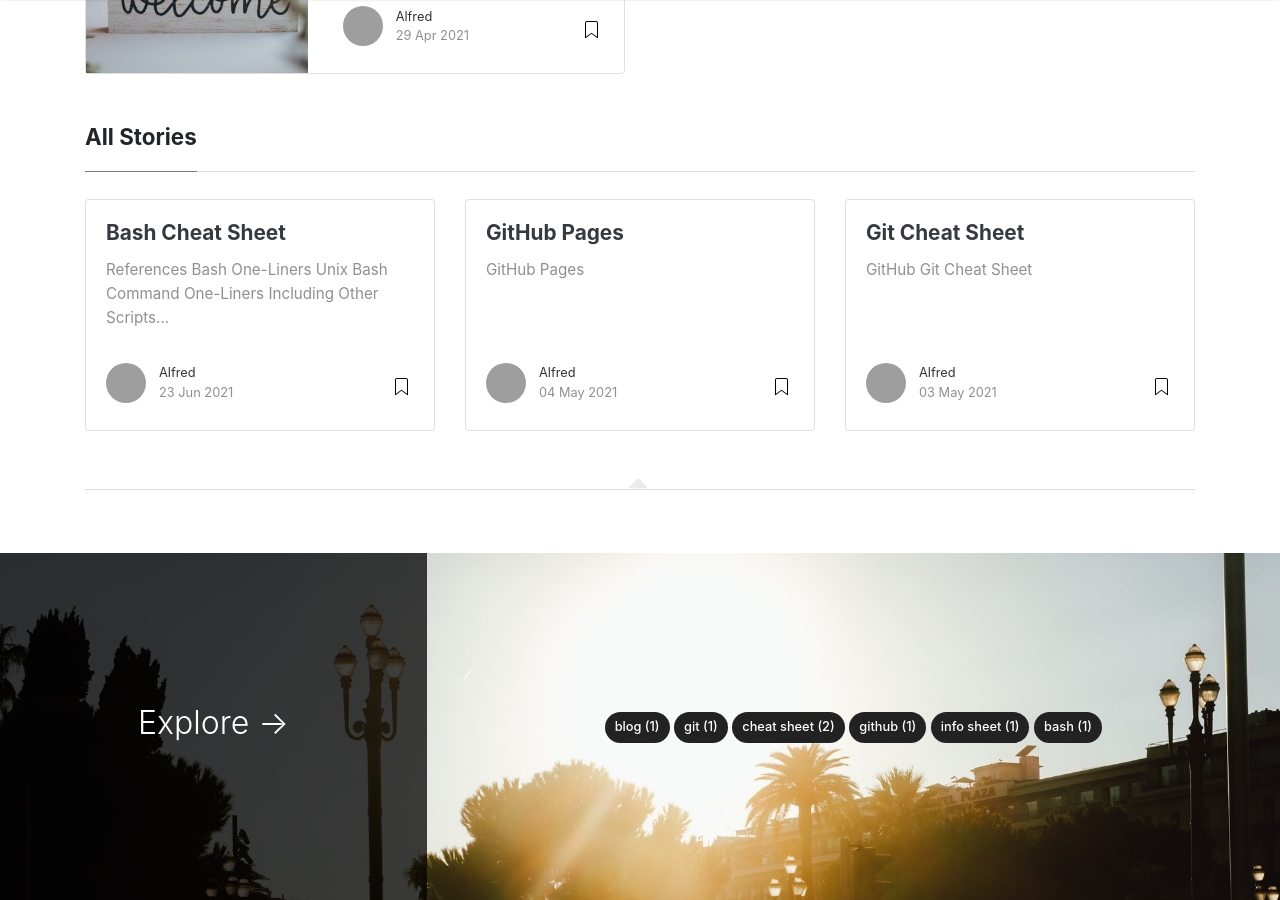
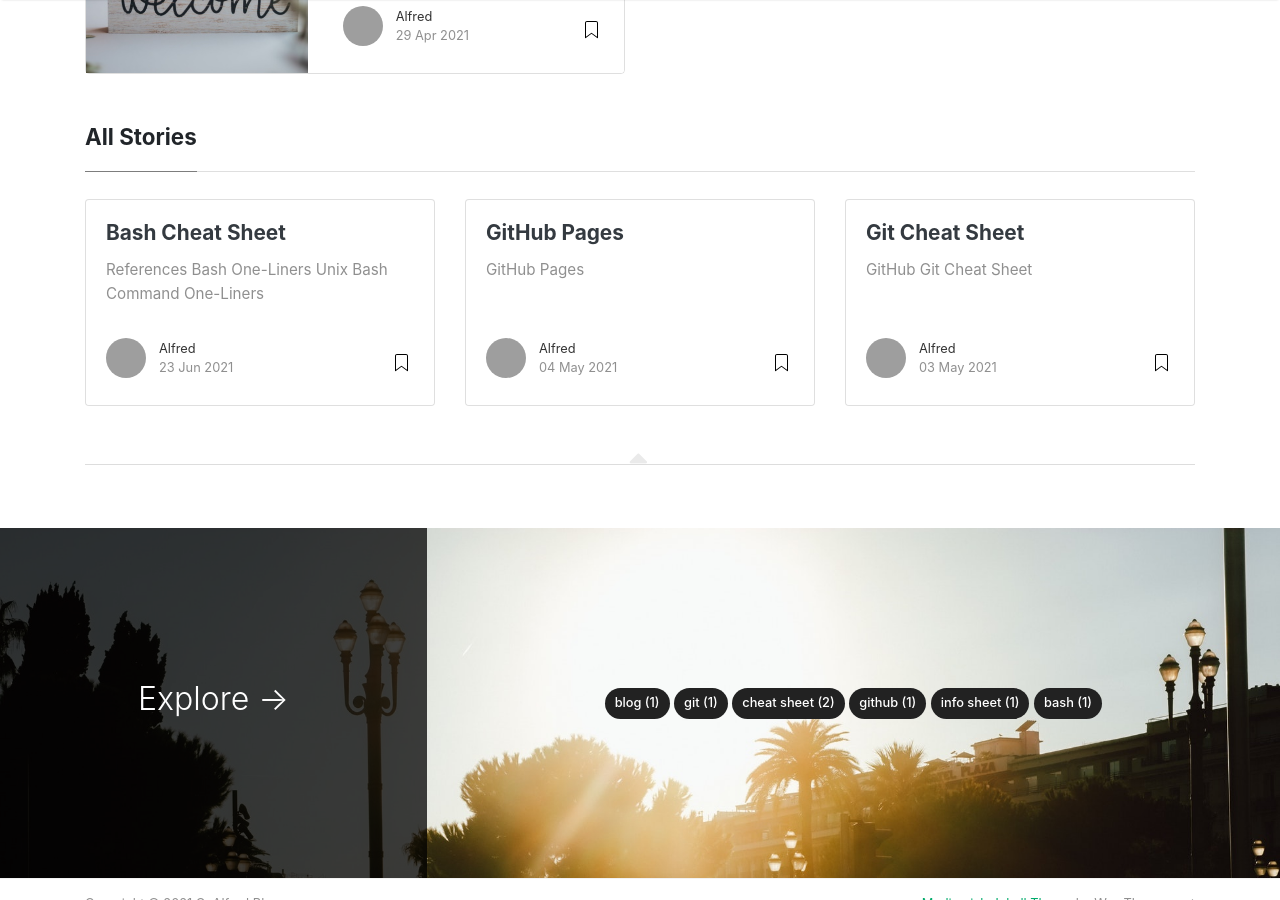
Before and after one commit to goalfred-dev/goalfred-dev.github.io, a Jekyll site: the page built from index.html, in a window 1280 px wide and 900 px high, scrolled down 521 px. Built offline with Jekyll 4.4.1, drawn with Linux system fonts in a browser that asks for light colours; nearby versions of some CDN libraries; the list of posts is cut into pages by our own code; grey boxes are pictures that could not be loaded.

Commit message:
Explicit use a excerpt separator

```diff
--- a/_includes/postbox.html
+++ b/_includes/postbox.html
@@ -29,7 +29,7 @@
         </div>
         {% endif %}
       </h2>
-      <h4 class="card-text">{{ post.excerpt | strip_html | truncatewords:10}}</h4>
+      <h4 class="card-text">{{ post.excerpt | strip_html }}</h4>
     </div>
     <div class="card-footer bg-white">
       <div class="wrapfooter">
```
Also changed, not shown: _posts/2021-06-23-bash-cheat-sheet.md (+3 -0 lines).
